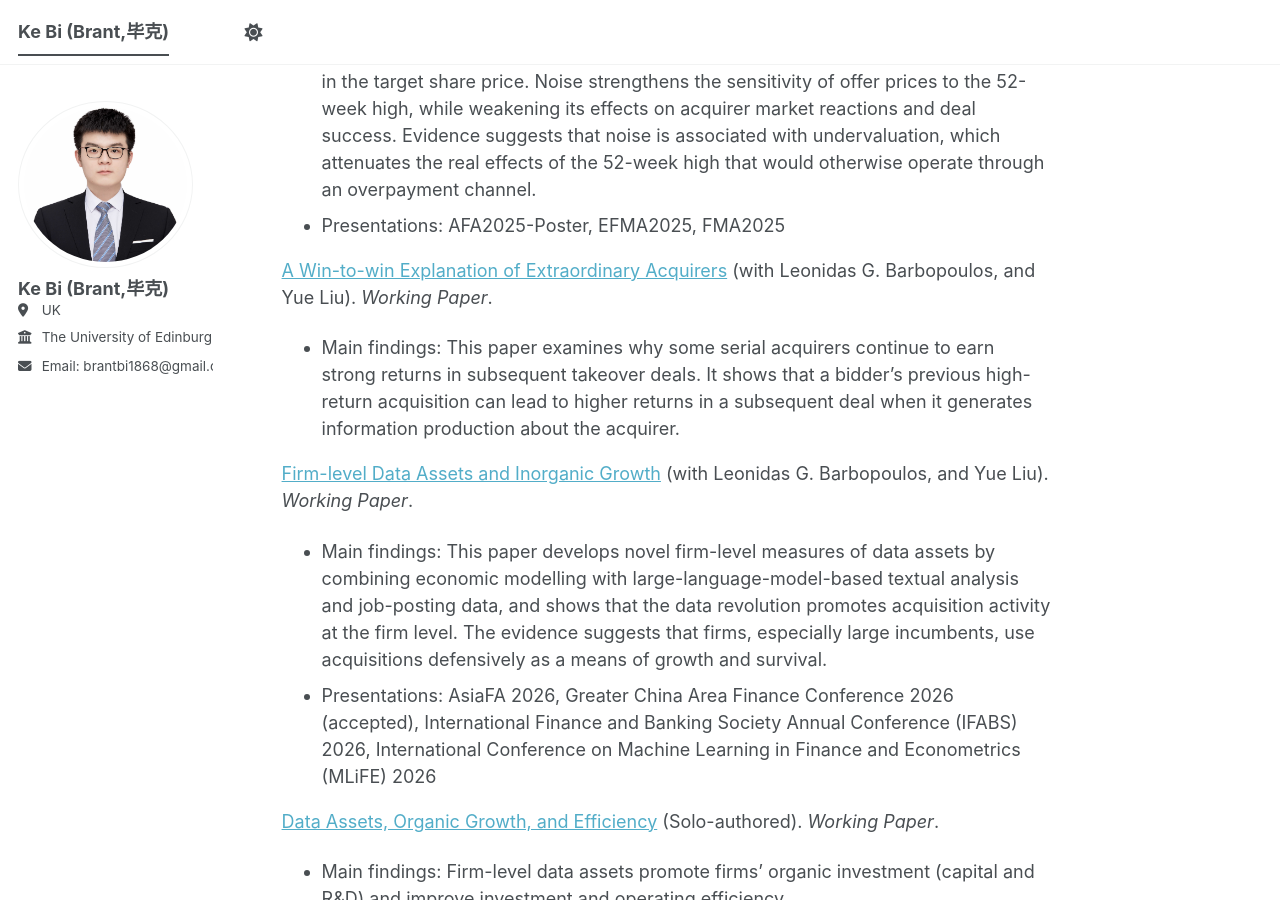
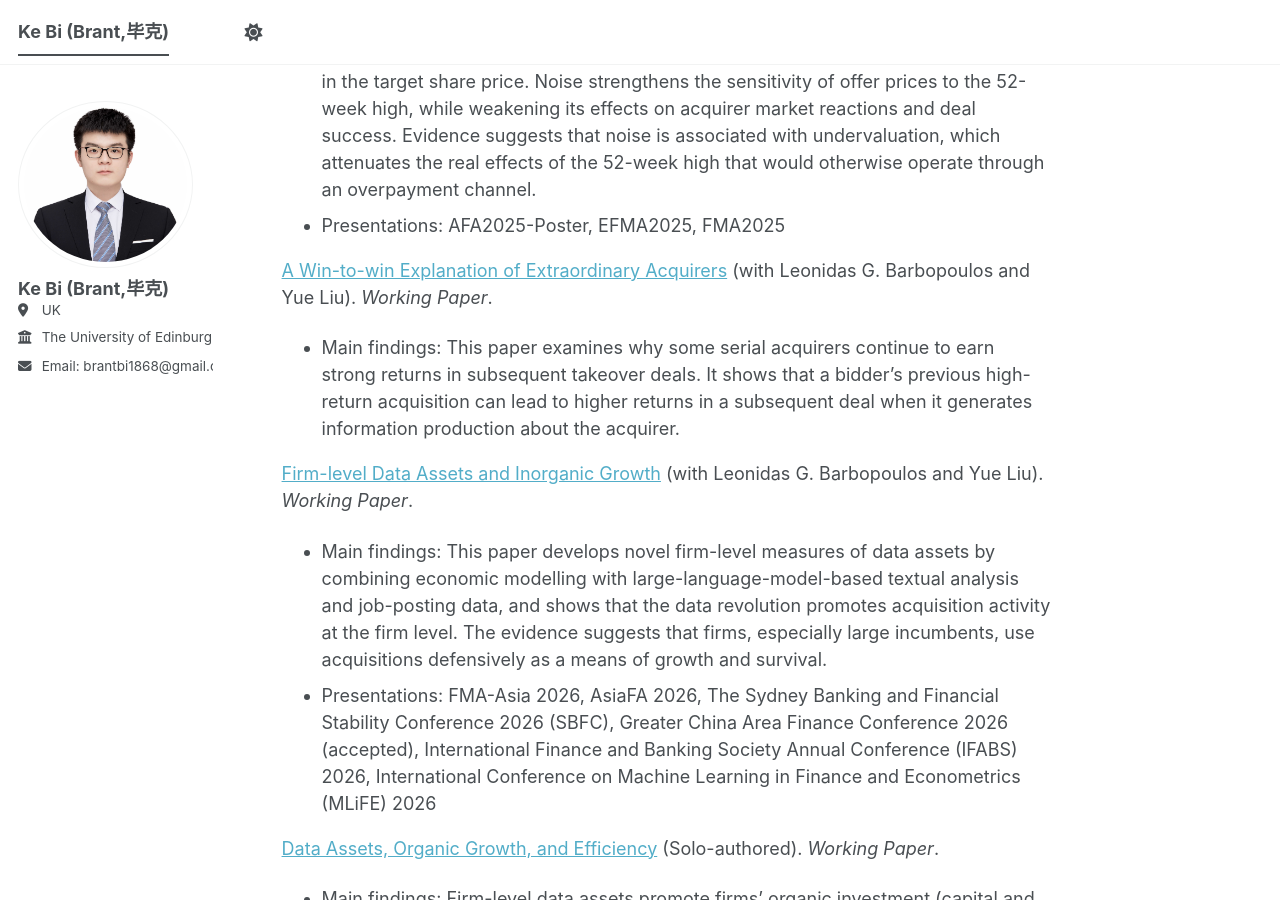
Before and after one commit to brant1868/brant1868.github.io, a Jekyll site: the page built from _pages/about.md, in a window 1280 px wide and 900 px high, scrolled down 1159 px. Built offline with Jekyll 4.4.1, drawn with Linux system fonts in a browser that asks for light colours; a script bundle is joined from its source files by our own code; library files that are not in the unit come from our copies.

Commit message:
Update about.md

```diff
--- a/_pages/about.md
+++ b/_pages/about.md
@@ -39,12 +39,12 @@
 - Main findings: The target reference point effect depends on the percentage of noise in the target share price. Noise strengthens the sensitivity of offer prices to the 52-week high, while weakening its effects on acquirer market reactions and deal success. Evidence suggests that noise is associated with undervaluation, which attenuates the real effects of the 52-week high that would otherwise operate through an overpayment channel.
 - Presentations: AFA2025-Poster, EFMA2025, FMA2025
 
-[A Win-to-win Explanation of Extraordinary Acquirers](https://drive.google.com/file/d/1zAFkscCTH0avC7iFt44_ZkrethvgdwDa/view?usp=sharing){:target="_blank" } (with Leonidas G. Barbopoulos, and Yue Liu). _Working Paper_.
+[A Win-to-win Explanation of Extraordinary Acquirers](https://drive.google.com/file/d/1zAFkscCTH0avC7iFt44_ZkrethvgdwDa/view?usp=sharing){:target="_blank" } (with Leonidas G. Barbopoulos and Yue Liu). _Working Paper_.
 - Main findings: This paper examines why some serial acquirers continue to earn strong returns in subsequent takeover deals. It shows that a bidder’s previous high-return acquisition can lead to higher returns in a subsequent deal when it generates information production about the acquirer.
 
-[Firm-level Data Assets and Inorganic Growth](https://drive.google.com/file/d/18_bj7RDudriuxyp20cNe9Nx_aRuuybR3/view?usp=sharing){:target="_blank" } (with Leonidas G. Barbopoulos, and Yue Liu). _Working Paper_.
+[Firm-level Data Assets and Inorganic Growth](https://drive.google.com/file/d/18_bj7RDudriuxyp20cNe9Nx_aRuuybR3/view?usp=sharing){:target="_blank" } (with Leonidas G. Barbopoulos and Yue Liu). _Working Paper_.
 - Main findings: This paper develops novel firm-level measures of data assets by combining economic modelling with large-language-model-based textual analysis and job-posting data, and shows that the data revolution promotes acquisition activity at the firm level. The evidence suggests that firms, especially large incumbents, use acquisitions defensively as a means of growth and survival.
-- Presentations: AsiaFA 2026, Greater China Area Finance Conference 2026 (accepted), International Finance and Banking Society Annual Conference (IFABS) 2026, International Conference on Machine Learning in Finance and Econometrics (MLiFE) 2026
+- Presentations: FMA-Asia 2026, AsiaFA 2026, The Sydney Banking and Financial Stability Conference 2026 (SBFC), Greater China Area Finance Conference 2026 (accepted), International Finance and Banking Society Annual Conference (IFABS) 2026, International Conference on Machine Learning in Finance and Econometrics (MLiFE) 2026
 
 [Data Assets, Organic Growth, and Efficiency](https://drive.google.com/file/d/1ie99rTEbM1nXDU970mZhnx3mpPh9ctxn/view?usp=drive_link){:target="_blank" } (Solo-authored). _Working Paper_.
 - Main findings: Firm-level data assets promote firms' organic investment (capital and R&D) and improve investment and operating efficiency.
```
